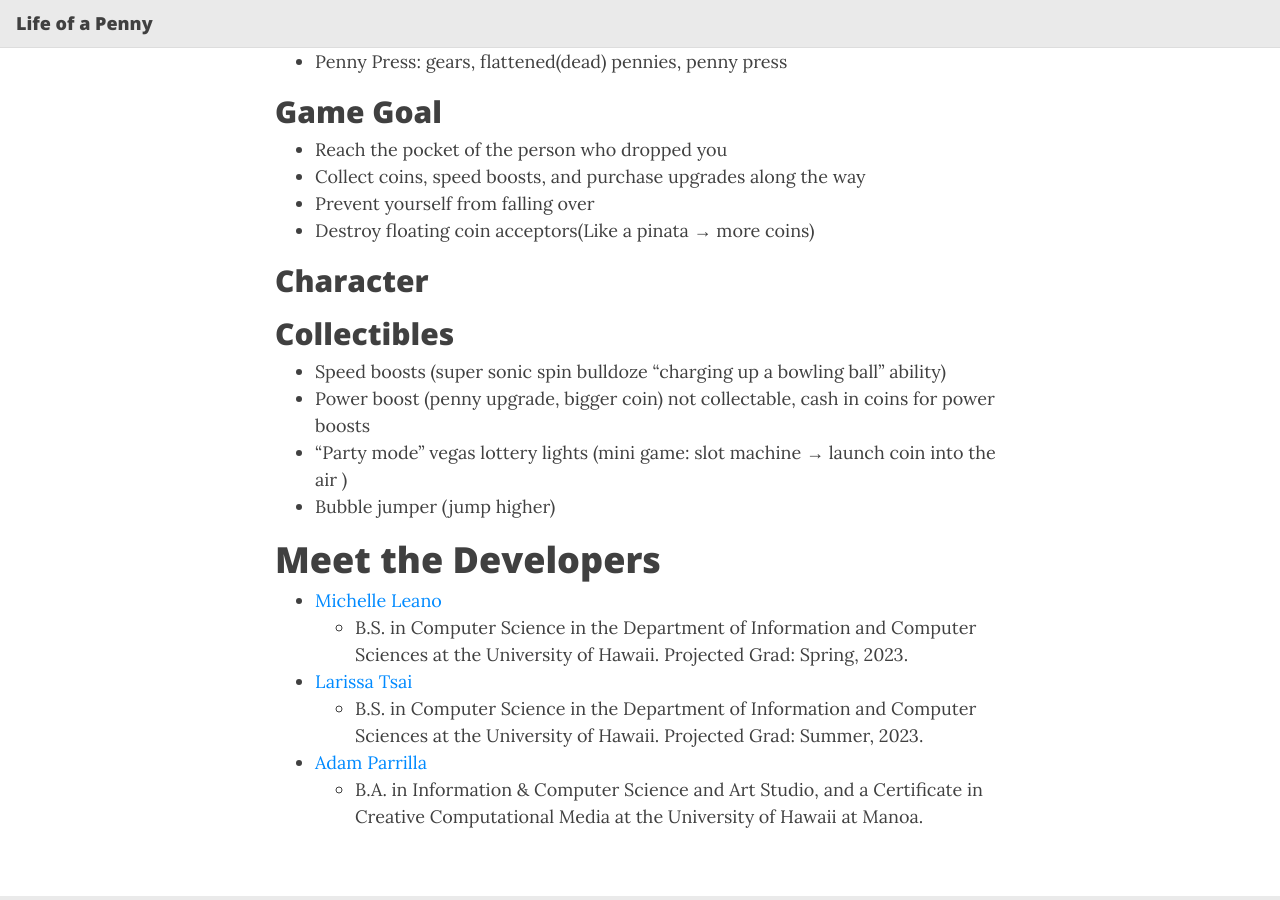
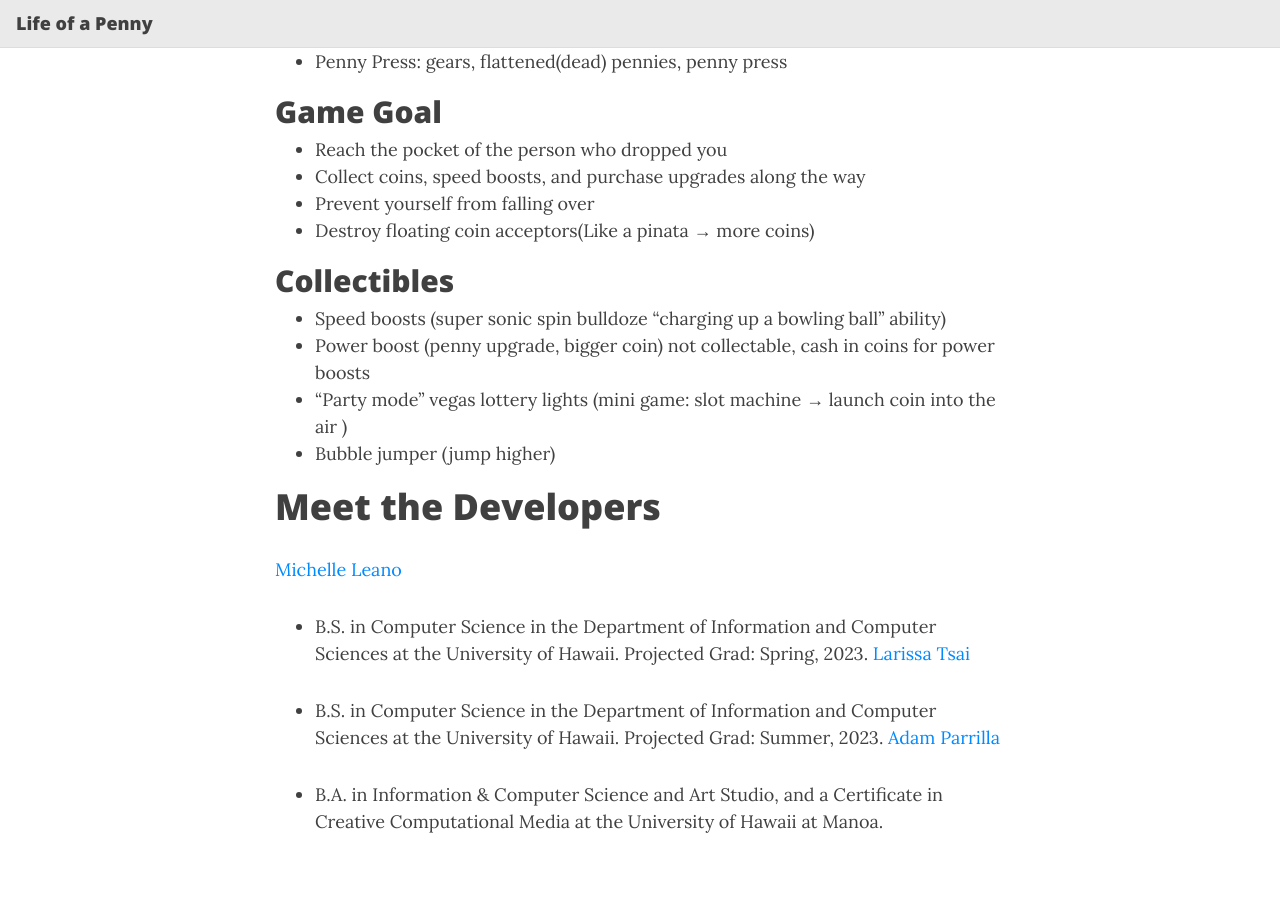
Before and after one commit to milada-game-production/life-of-a-penny.github.io, a Jekyll site: the page built from index.md, in a window 1280 px wide and 900 px high, scrolled down 1162 px. Built offline with Jekyll 4.4.1, drawn with Linux system fonts in a browser that asks for light colours; nearby versions of some CDN libraries; our own code applies the rules of GitHub Pages for plain Markdown files.

Commit message:
Update index.md

```diff
--- a/index.md
+++ b/index.md
@@ -36,9 +36,6 @@
 - Prevent yourself from falling over
 - Destroy floating coin acceptors(Like a pinata → more coins)
 
-## Character
-
-
 ## Collectibles
 - Speed boosts (super sonic spin bulldoze “charging up a bowling ball” ability)
 - Power boost (penny upgrade, bigger coin)
@@ -47,9 +44,12 @@
 - Bubble jumper (jump higher)
 
 # Meet the Developers
-- [Michelle Leano]([portfolio](https://michnotmeesh.github.io/))
+[Michelle Leano]([portfolio](https://michnotmeesh.github.io/))
+
   - B.S. in Computer Science in the Department of Information and Computer Sciences at the University of Hawaii. Projected Grad: Spring, 2023.
-- [Larissa Tsai]([portfolio](https://larissa-tsai.github.io/))
+[Larissa Tsai]([portfolio](https://larissa-tsai.github.io/))
+
   - B.S. in Computer Science in the Department of Information and Computer Sciences at the University of Hawaii. Projected Grad: Summer, 2023.
-- [Adam Parrilla]([portfolio](https://adamjparrilla.github.io/))
+[Adam Parrilla]([portfolio](https://adamjparrilla.github.io/))
+
   - B.A. in Information & Computer Science and Art Studio, and a Certificate in Creative Computational Media at the University of Hawaii at Manoa.
```
